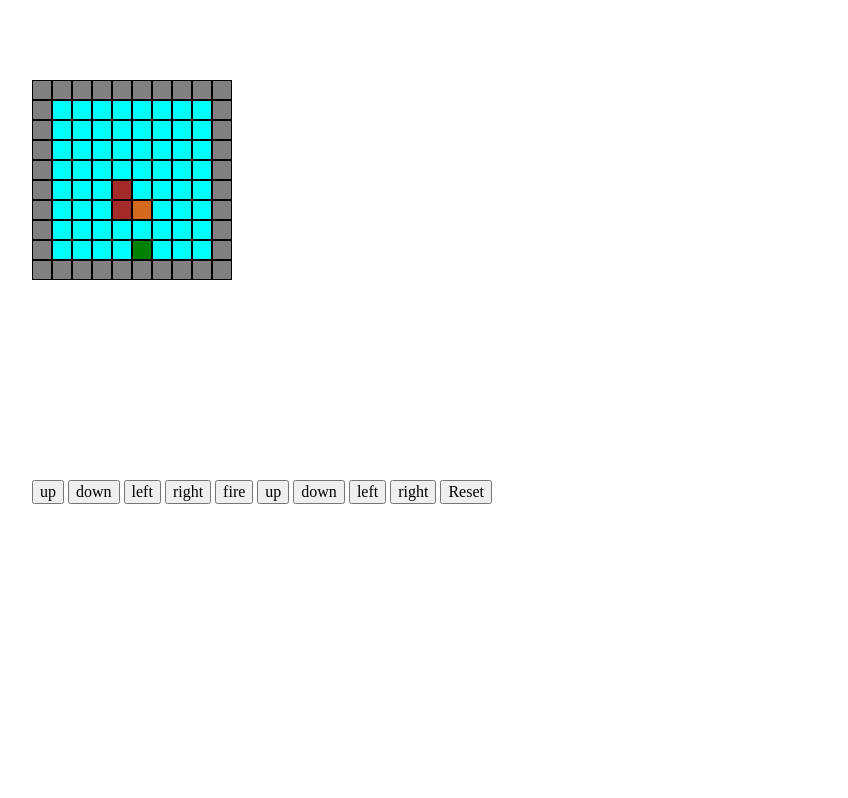
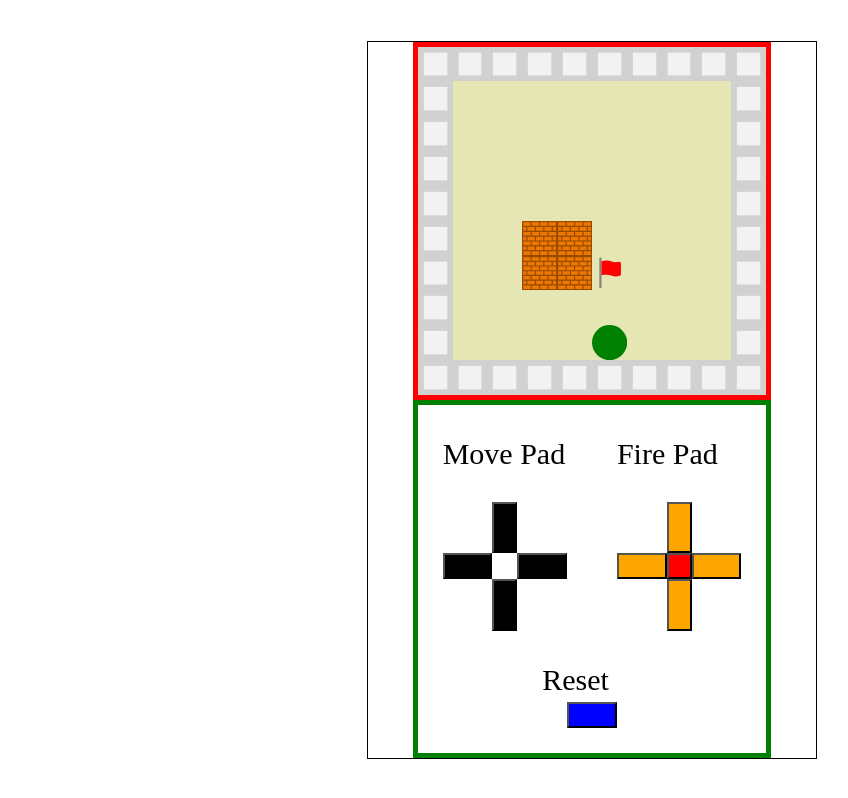
Before and after one commit to edpau/no_game, a website built with Vite: page index.html in a window 1280 px wide. Shown: the whole page, without its empty margins (48-896 px from the left). Built offline with nearby package versions, Linux system fonts and the light colour scheme; a web font is replaced by a local one.

Commit message:
feat: add initial CSS styling

```diff
--- a/index.html
+++ b/index.html
@@ -22,7 +22,7 @@
     <main>
       <div class="game-container">
         <div class="game">
-          <div class="screen">
+          <div class="game__screen screen">
             <div id="winModal" class="modal">
               <div class="modal__content">
                 <h2 class="modal__heading">You Win</h2>
@@ -34,36 +34,49 @@
           </div>
 
           <div class="game__controller controller">
-            <button id="dUp" class="controller__btn controller__btn--up">
-              up
-            </button>
-            <button id="dDown" class="controller__btn controller__btn--down">
-              down
-            </button>
-            <button id="dLeft" class="controller__btn controller__btn--left">
-              left
-            </button>
-            <button id="dRight" class="controller__btn controller__btn--right">
-              right
-            </button>
-            <button id="fire" class="controller__btn controller__btn--fire">
-              fire
-            </button>
-            <button id="fDUp" class="controller__btn controller__btn--up">
-              up
-            </button>
-            <button id="fDDown" class="controller__btn controller__btn--down">
-              down
-            </button>
-            <button id="fDLeft" class="controller__btn controller__btn--left">
-              left
-            </button>
-            <button id="fDRight" class="controller__btn controller__btn--right">
-              right
-            </button>
-            <button id="reset" class="controller__btn controller__btn--reset">
-              Reset
-            </button>
+            <p class="controller__label controller__label--move">Move Pad</p>
+            <p class="controller__label controller__label--fire">Fire Pad</p>
+            <p class="controller__label controller__label--reset">Reset</p>
+            <button
+              id="dUp"
+              class="controller__btn controller__btn--dUp"
+            ></button>
+            <button
+              id="dDown"
+              class="controller__btn controller__btn--dDown"
+            ></button>
+            <button
+              id="dLeft"
+              class="controller__btn controller__btn--dLeft"
+            ></button>
+            <button
+              id="dRight"
+              class="controller__btn controller__btn--dRight"
+            ></button>
+            <button
+              id="fire"
+              class="controller__btn controller__btn--fire"
+            ></button>
+            <button
+              id="fDUp"
+              class="controller__btn controller__btn--fDUp"
+            ></button>
+            <button
+              id="fDDown"
+              class="controller__btn controller__btn--fDDown"
+            ></button>
+            <button
+              id="fDLeft"
+              class="controller__btn controller__btn--fDLeft"
+            ></button>
+            <button
+              id="fDRight"
+              class="controller__btn controller__btn--fDRight"
+            ></button>
+            <button
+              id="reset"
+              class="controller__btn controller__btn--reset"
+            ></button>
           </div>
         </div>
       </div>
--- a/src/game/GameMap.ts
+++ b/src/game/GameMap.ts
@@ -6,8 +6,8 @@ const gameMap: number[][] = [
   [1, 0, 0, 0, 0, 0, 0, 0, 0, 1],
   [1, 0, 0, 0, 0, 0, 0, 0, 0, 1],
   [1, 0, 0, 0, 0, 0, 0, 0, 0, 1],
-  [1, 0, 0, 0, 2, 0, 0, 0, 0, 1],
-  [1, 0, 0, 0, 2, 3, 0, 0, 0, 1],
+  [1, 0, 0, 2, 2, 0, 0, 0, 0, 1],
+  [1, 0, 0, 2, 2, 3, 0, 0, 0, 1],
   [1, 0, 0, 0, 0, 0, 0, 0, 0, 1],
   [1, 0, 0, 0, 0, 0, 0, 0, 0, 1],
   [1, 1, 1, 1, 1, 1, 1, 1, 1, 1],
--- a/src/main.ts
+++ b/src/main.ts
@@ -201,7 +201,7 @@ function handleFlagCapture(
 // UI control helpers
 
 function showModal(modal: HTMLDivElement): void {
-  modal.style.display = "block";
+  modal.style.display = "flex";
 }
 
 function hideModal(modal: HTMLDivElement): void {
--- a/src/styles/_modal-screen.scss
+++ /dev/null
@@ -1,22 +0,0 @@
-/* The Modal (background) */
-.modal {
-    display: none; /* Hidden by default */
-    // position: fixed; /* Stay in place */
-    z-index: 1; /* Sit on top */
-    left: 0;
-    top: 0;
-    width: 100%; /* Full width */
-    height: 100%; /* Full height */
-    overflow: auto; /* Enable scroll if needed */
-    background-color: rgb(0,0,0); /* Fallback color */
-    background-color: rgba(0,0,0,0.4); /* Black w/ opacity */
-  }
-
-  /* Modal Content/Box */
-  .modal__content {
-    background-color: #fefefe;
-    margin: 15% auto; /* 15% from the top and centered */
-    padding: 20px;
-    border: 1px solid red;
-    width: 80%; /* Could be more or less, depending on screen size */
-  }
--- /dev/null
+++ b/src/styles/components/_board.scss
@@ -0,0 +1,36 @@
+.board {
+    &__row {
+      display: flex;
+    }
+
+    &__square {
+      width: calc(100% / 10);
+      aspect-ratio: 1/1;
+
+      &--road {
+        background-color: #E6E6B5;
+      }
+      &--boundary {
+        background-color: grey;
+        background-image: url("/public/icons/boundary.svg");
+        background-size: cover;
+        background-repeat: repeat;
+      }
+      &--wall {
+        background-color: #ED7700;
+        background-image: url("/public/icons/wall.svg");
+        background-size: cover;
+        background-repeat: repeat;
+      }
+      &--flag {
+        background-color: #E6E6B5;
+        background-image: url("/public/icons/flag.svg");
+        background-size: cover;
+        background-repeat: repeat;
+
+      }
+      &--error {
+        background-color: red;
+      }
+    }
+  }
--- /dev/null
+++ b/src/styles/components/_bullet.scss
@@ -0,0 +1,6 @@
+.bullet {
+    background-color: #E6E6B5;
+    background-image: url("/public/icons/bullet.svg");
+    background-size: cover;
+    background-repeat: repeat;
+  }
--- /dev/null
+++ b/src/styles/components/_controller.scss
@@ -0,0 +1,97 @@
+.controller {
+  display: grid;
+  grid-template-columns: repeat(14, 1fr);
+  grid-template-rows: repeat(12, 1fr);
+
+  &__label {
+    display: none;
+    font-size: clamp(1rem, -1.15rem + 10.8vw, 1.875rem);
+    // font-size: 10px;
+    &--move {
+      display: block;
+      grid-row: 2/3;
+      grid-column: 2/8;
+    }
+    &--fire {
+      display: block;
+      grid-row: 2/3;
+      grid-column: 9/15;
+    }
+    &--reset {
+      display: block;
+      grid-row: 10/11;
+      grid-column: 6/9;
+    }
+  }
+
+  &__btn {
+    width: 100%;
+    height: 100%;
+
+    &--dUp,
+    &--dDown,
+    &--dLeft,
+    &--dRight {
+      background-color: black;
+    }
+
+    &--dUp {
+      grid-row: 4/6;
+      grid-column: 4/5;
+    }
+
+    &--dDown {
+      grid-row: 7/9;
+      grid-column: 4/5;
+    }
+
+    &--dLeft {
+      grid-row: 6/7;
+      grid-column: 2/4;
+    }
+
+    &--dRight {
+      grid-row: 6/7;
+      grid-column: 5/7;
+    }
+
+    &--fDUp,
+    &--fDDown,
+    &--fDLeft,
+    &--fDRight {
+      background-color: orange;
+    }
+
+    &--fDUp {
+      grid-row: 4/6;
+      grid-column: 11/12;
+    }
+
+    &--fDDown {
+      grid-row: 7/9;
+      grid-column: 11/12;
+    }
+
+    &--fDLeft {
+      grid-row: 6/7;
+      grid-column: 9/11;
+    }
+
+    &--fDRight {
+      grid-row: 6/7;
+      grid-column: 12/14;
+    }
+
+    &--fire {
+      background-color: red;
+      grid-row: 6/7;
+      grid-column: 11/12;
+    }
+
+    &--reset {
+      background-color: blue;
+      grid-row: 11/12;
+      grid-column: 7/9;
+    }
+  }
+}
--- /dev/null
+++ b/src/styles/components/_game.scss
@@ -0,0 +1,19 @@
+.game {
+    margin: 0 auto;
+    border: 1px solid black;
+
+    &__screen {
+      margin: 0 auto;
+      position: relative;
+      width: 80%;
+      aspect-ratio: 1/1;
+      border: 5px solid red;
+    }
+
+    &__controller {
+      border: 5px solid green;
+      margin: 0 auto;
+      width: 80%;
+      aspect-ratio: 1/1;
+    }
+  }
--- /dev/null
+++ b/src/styles/components/_modal-screen.scss
@@ -0,0 +1,42 @@
+/* The Modal (background) */
+.modal {
+  display: none;
+  align-items: center;
+  justify-content: center;
+  position: absolute;
+  z-index: 1;
+  left: 0;
+  top: 0;
+  width: 100%;
+  height: 100%;
+  overflow: auto; /* Enable scroll if needed */
+  background-color: rgb(0, 0, 0); /* Fallback color */
+  background-color: rgba(0, 0, 0, 0.4); /* Black w/ opacity */
+
+  &__content {
+    display: flex;
+    align-items: center;
+    justify-content: center;
+    flex-direction: column;
+    gap: 5px;
+    background-color: #fefefe;
+    padding: 20px;
+    border: 1px solid blue;
+    width: 70%;
+  }
+
+  &__heading,
+  &__para {
+    display: inline-block;
+  }
+
+  &__heading{
+    font-size: clamp(1.4rem, 0.9rem + 2.4vw, 2rem);
+  }
+
+  &__para {
+    text-align: center;
+    font-size: clamp(1rem, 0.84rem + 0.8vw, 1.2rem);
+  }
+
+}
--- /dev/null
+++ b/src/styles/components/_tank.scss
@@ -0,0 +1,6 @@
+.tank {
+    background-color: #E6E6B5;
+    background-image: url("/public/icons/tank.svg");
+    background-size: cover;
+    background-repeat: repeat;
+  }
--- a/src/styles/main.scss
+++ b/src/styles/main.scss
@@ -2,55 +2,25 @@
 @use "./base";
 @use "./accessibility";
 @use "./media";
-@use "./modal-screen";
 @use "./variables" as vars;
 
-.game {
-	padding: 80px;
+
+@use "./components/game";
+@use "./components/modal-screen";
+@use "./components/board";
+@use "./components/bullet";
+@use "./components/tank";
+@use "./components/controller";
+
+main{
+width: 100%;
+height: 100vh;
+display: flex;
+align-items: center;
+justify-content: center;
 }
 
-.screen {
-	display: relative;
-	width: 400px;
-	height: 400px;
+.game-container {
+  width: 90%;
+  max-width: 450px;
 }
-
-
-
-// gameMap board
-
-.board {
-  &__row {
-    display: flex;
-  }
-
-  &__square {
-    width: 20px;
-    height: 20px;
-    border: 1px solid black;
-
-    &--road {
-      background-color: aqua;
-    }
-    &--boundary {
-      background-color: grey;
-    }
-    &--wall {
-      background-color: brown;
-    }
-    &--flag{
-      background-color: chocolate;
-    }
-    &--error {
-      background-color: red;
-    }
-  }
-}
-
-.bullet {
-    background-color: pink;
-}
-
-.tank {
-  background-color: green;
-}
```
Also changed, not shown: public/icons/boundary.svg (added), public/icons/bullet.svg (added), public/icons/flag.svg (added), public/icons/tank.svg (added), public/icons/wall.svg (added), public/icons/wall1.svg (added).
